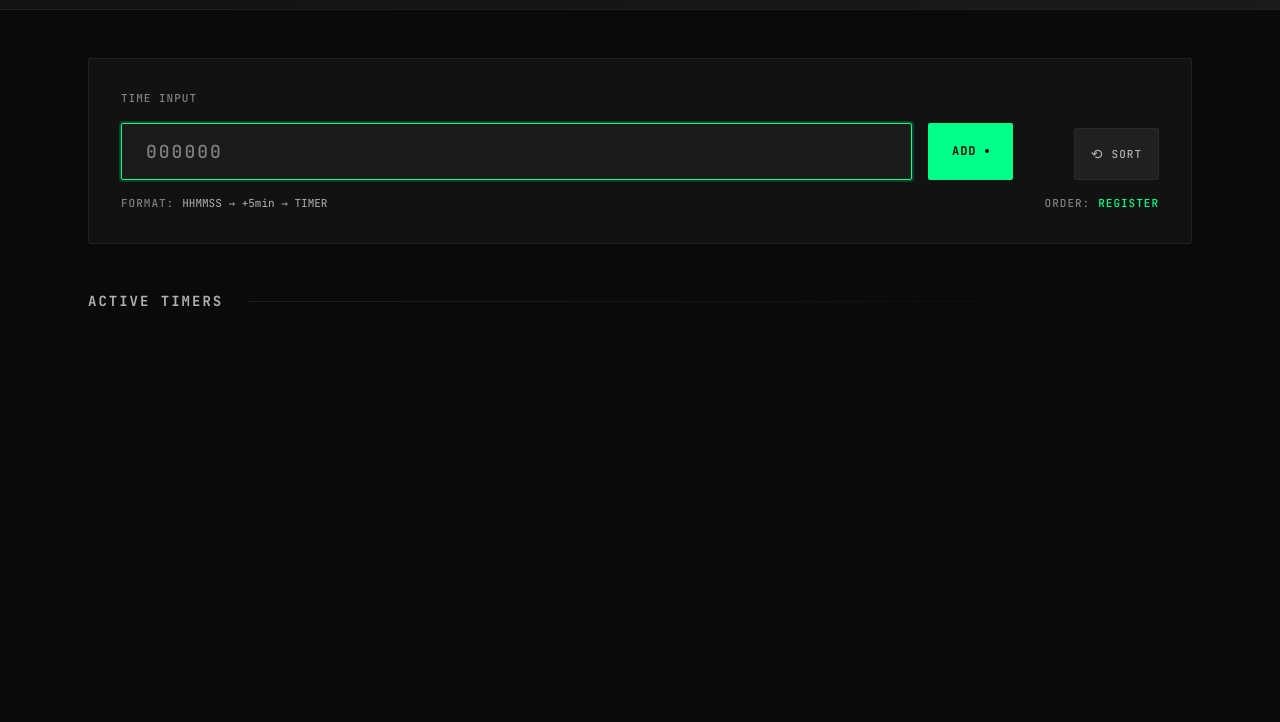
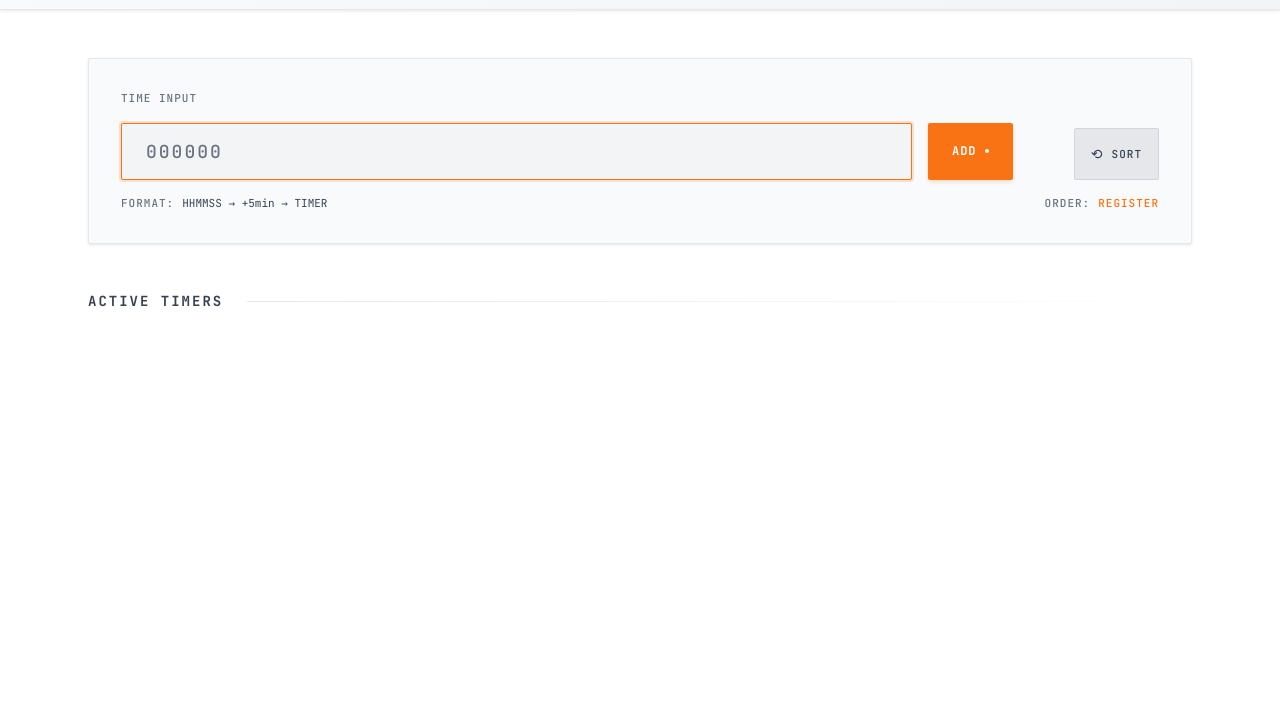
Before and after one commit to essther20/timers, a plain HTML site: page index.html in a window 1280 px wide. Shown: the part 78-800 px from the top of the page. Drawn offline with Linux system fonts and the light colour scheme.

Commit message:
v.3.2.
디자인 수정 - 라이트모드로 변경, 포인트 컬러 새로 지정

```diff
--- a/styles.css
+++ b/styles.css
@@ -1,19 +1,21 @@
+/* High-Tech Timer UI - Light Mode Edition */
+
 :root {
-    --color-bg-primary: #0a0a0a;
-    --color-bg-secondary: #121212;
-    --color-bg-tertiary: #1a1a1a;
-    --color-surface: #202020;
-    --color-surface-elevated: #2a2a2a;
+    --color-bg-primary: #FFFFFF;
+    --color-bg-secondary: #F9FAFB;
+    --color-bg-tertiary: #F3F4F6;
+    --color-surface: #E5E7EB;
+    --color-surface-elevated: #D1D5DB;
 
-    --color-text-primary: #ffffff;
-    --color-text-secondary: #b0b0b0;
-    --color-text-tertiary: #808080;
-    --color-text-accent: #00ff88;
+    --color-text-primary: #101827;
+    --color-text-secondary: #374151;
+    --color-text-tertiary: #6B7280;
+    --color-text-accent: #F97315;
 
-    --color-accent-primary: #00ff88;
-    --color-accent-secondary: #0066ff;
-    --color-warning: #ff6b00;
-    --color-danger: #ff3366;
+    --color-accent-primary: #F97315;
+    --color-accent-secondary: #EA580C;
+    --color-warning: #F59E0B;
+    --color-danger: #EF4444;
 
     --font-mono: 'JetBrains Mono', 'Consolas', 'Monaco', monospace;
     --font-weight-light: 300;
@@ -59,6 +61,7 @@ body {
     background: linear-gradient(135deg, var(--color-bg-secondary) 0%, var(--color-bg-tertiary) 100%);
     border-bottom: var(--border-width) solid var(--color-surface);
     padding: var(--spacing-lg) var(--spacing-xl);
+    box-shadow: 0 1px 3px rgba(0, 0, 0, 0.1);
 }
 
 .header-content {
@@ -97,7 +100,7 @@ body {
 
 .led.active {
     background-color: var(--color-accent-primary);
-    box-shadow: 0 0 12px var(--color-accent-primary);
+    box-shadow: 0 0 12px rgba(249, 115, 21, 0.5);
 }
 
 .status-text {
@@ -127,6 +130,7 @@ body {
     grid-template-columns: 1fr auto;
     gap: var(--spacing-xl);
     align-items: end;
+    box-shadow: 0 1px 3px rgba(0, 0, 0, 0.1);
 }
 
 .input-group {
@@ -166,7 +170,7 @@ body {
 .time-input:focus {
     outline: none;
     border-color: var(--color-accent-primary);
-    box-shadow: 0 0 0 2px rgba(0, 255, 136, 0.2);
+    box-shadow: 0 0 0 2px rgba(249, 115, 21, 0.2);
 }
 
 .time-input::placeholder {
@@ -192,11 +196,13 @@ body {
     align-items: center;
     justify-content: center;
     gap: var(--spacing-sm);
+    box-shadow: 0 2px 4px rgba(249, 115, 21, 0.2);
 }
 
 .primary-btn:hover {
-    background-color: #00e67a;
+    background-color: var(--color-accent-secondary);
     transform: translateY(-1px);
+    box-shadow: 0 4px 8px rgba(249, 115, 21, 0.3);
 }
 
 .primary-btn:active {
@@ -208,6 +214,7 @@ body {
     height: 4px;
     border-radius: 50%;
     background-color: var(--color-bg-primary);
+    opacity: 0.9;
 }
 
 .format-guide {
@@ -312,13 +319,14 @@ body {
 
 /* Timer Card */
 .timer-card {
-    background: linear-gradient(135deg, var(--color-bg-secondary) 0%, var(--color-bg-tertiary) 100%);
+    background: linear-gradient(135deg, var(--color-bg-primary) 0%, var(--color-bg-secondary) 100%);
     border: var(--border-width) solid var(--color-surface);
     border-radius: var(--border-radius);
     padding: var(--spacing-xl);
     position: relative;
     transition: var(--transition);
     overflow: hidden;
+    box-shadow: 0 2px 8px rgba(0, 0, 0, 0.08);
 }
 
 .timer-card::before {
@@ -340,6 +348,7 @@ body {
 .timer-card:hover {
     border-color: var(--color-surface-elevated);
     transform: translateY(-2px);
+    box-shadow: 0 8px 24px rgba(0, 0, 0, 0.12);
 }
 
 .timer-display {
@@ -350,7 +359,7 @@ body {
     margin-bottom: var(--spacing-lg);
     font-family: var(--font-mono);
     letter-spacing: 3px;
-    text-shadow: 0 0 20px rgba(255, 255, 255, 0.1);
+    text-shadow: 0 1px 2px rgba(0, 0, 0, 0.1);
 }
 
 .timer-memo-input {
@@ -367,8 +376,8 @@ body {
 
 .timer-memo-input:focus {
     outline: none;
-    border-color: var(--color-accent-secondary);
-    box-shadow: 0 0 0 2px rgba(0, 102, 255, 0.2);
+    border-color: var(--color-accent-primary);
+    box-shadow: 0 0 0 2px rgba(249, 115, 21, 0.2);
 }
 
 .timer-memo-input::placeholder {
@@ -404,8 +413,9 @@ body {
 .timer-card.expired {
     border-color: var(--color-danger);
     background: linear-gradient(135deg,
-        rgba(255, 51, 102, 0.1) 0%,
-        var(--color-bg-tertiary) 100%);
+        rgba(239, 68, 68, 0.05) 0%,
+        var(--color-bg-secondary) 100%);
+    box-shadow: 0 2px 8px rgba(239, 68, 68, 0.15);
 }
 
 .timer-card.expired::before {
```
